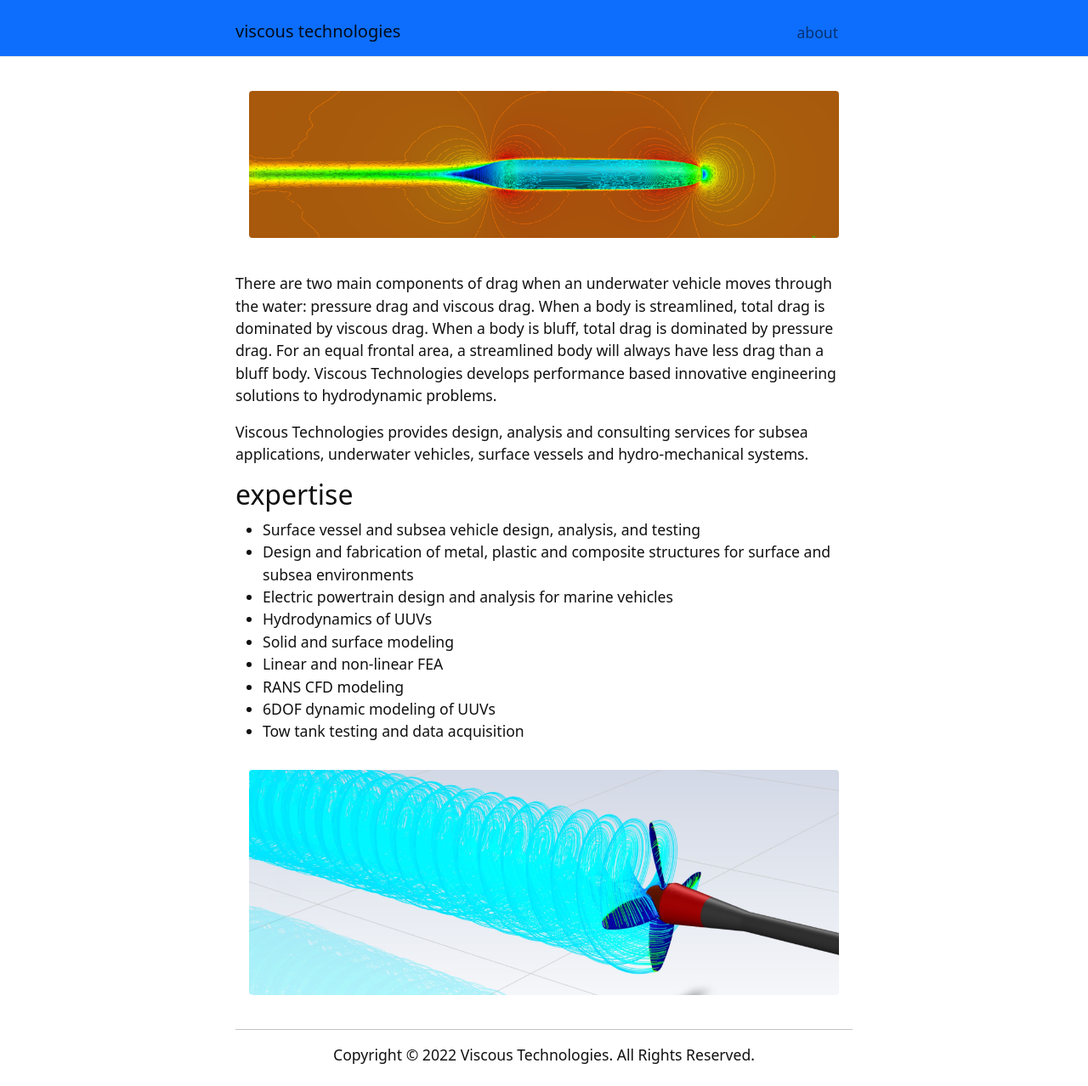
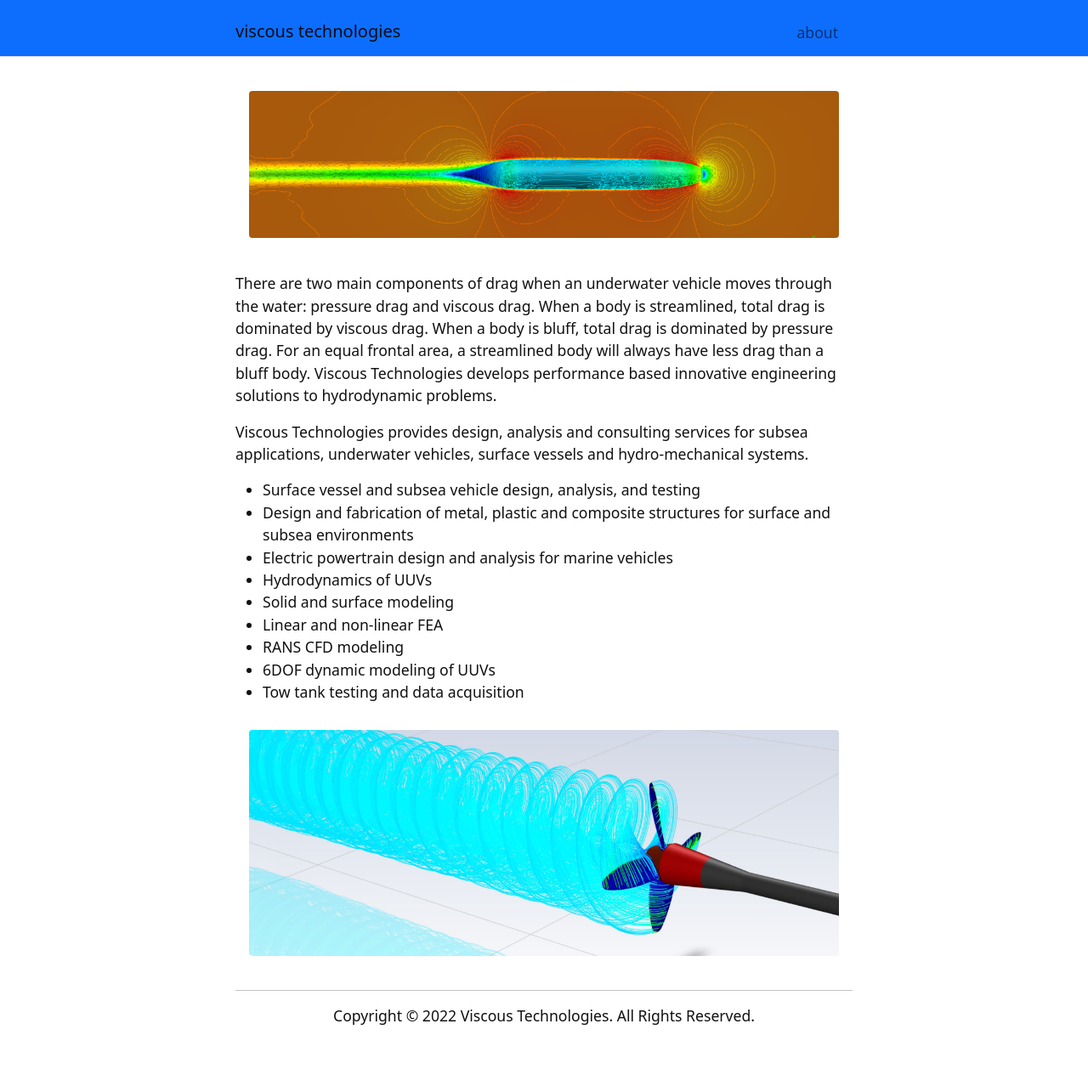
Before and after one commit to ccluett/viscous.tech, a Jekyll site: the page built from index.md, in a window 1280 px wide. Shown: the whole page at 85% size. Built offline with Jekyll 4.4.1, drawn with Linux system fonts in a browser that asks for light colours; after the commit the page ends 1232 px from its top, so only the background shows below that.

Commit message:
Update index.md

```diff
--- a/index.md
+++ b/index.md
@@ -9,7 +9,6 @@ There are two main components of drag when an underwater vehicle moves through t
 
 Viscous Technologies provides design, analysis and consulting services for subsea applications, underwater vehicles, surface vessels and hydro-mechanical systems.
 
-## expertise
 * Surface vessel and subsea vehicle design, analysis, and testing
 * Design and fabrication of metal, plastic and composite structures for surface and subsea environments
 * Electric powertrain design and analysis for marine vehicles
```
